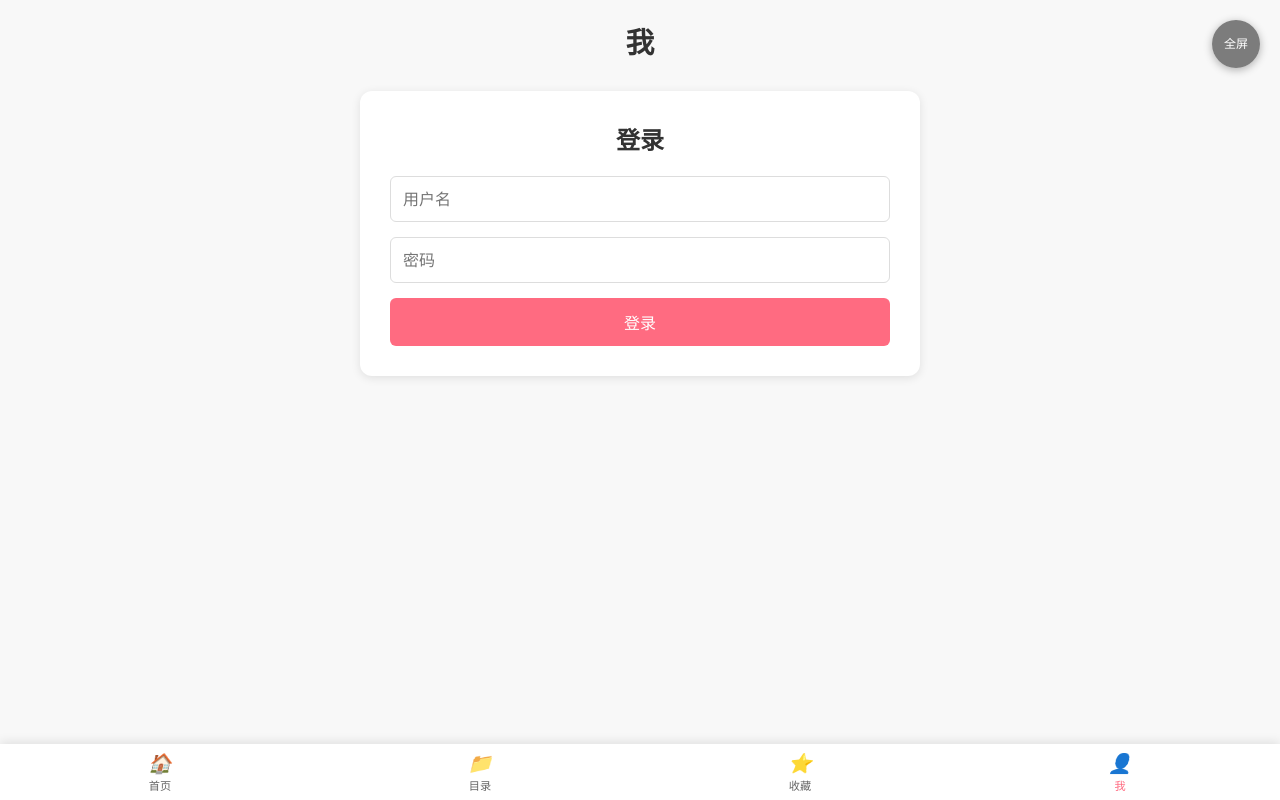
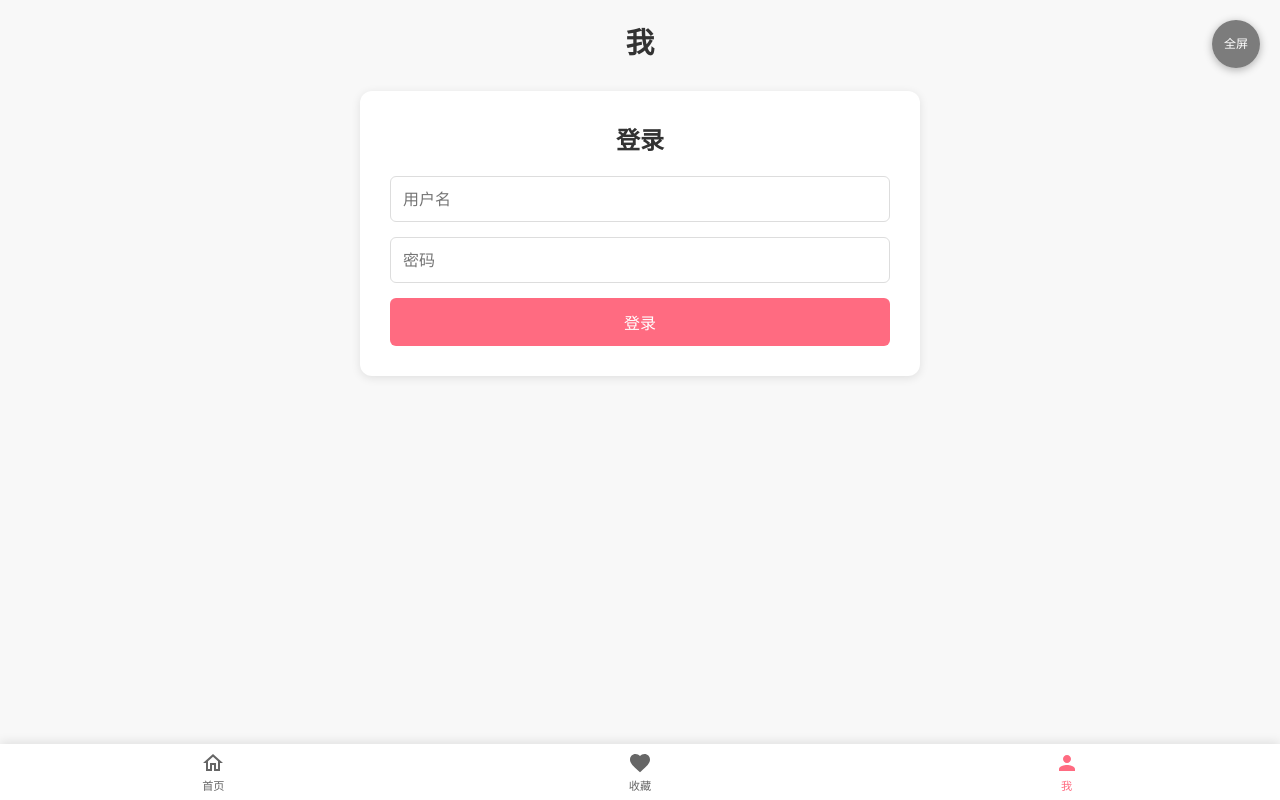
Before and after one commit to migumigu/mocaca, a Vue app in the folder frontend/: page /profile in a window 1280 px wide. Built offline with nearby package versions, Linux system fonts and the light colour scheme.

Commit message:
feat: 更新导航栏图标，替换emoji为简约扁平化SVG图标

```diff
--- /dev/null
+++ b/frontend/src/components/icons/NavIcons.vue
@@ -0,0 +1,42 @@
+<template>
+  <!-- 首页图标 -->
+  <svg v-if="name === 'home'" class="nav-icon" width="24" height="24" viewBox="0 0 24 24" fill="currentColor">
+    <path d="M12 5.69l5 4.5V18h-2v-6H9v6H7v-7.81l5-4.5M12 3L2 12h3v8h6v-6h2v6h6v-8h3L12 3z"/>
+  </svg>
+
+  <!-- 目录图标 -->
+  <svg v-else-if="name === 'folder'" class="nav-icon" width="24" height="24" viewBox="0 0 24 24" fill="currentColor">
+    <path d="M10 4H4c-1.1 0-1.99.9-1.99 2L2 18c0 1.1.9 2 2 2h16c1.1 0 2-.9 2-2V8c0-1.1-.9-2-2-2h-8l-2-2z"/>
+  </svg>
+
+  <!-- 收藏图标 -->
+  <svg v-else-if="name === 'favorite'" class="nav-icon" width="24" height="24" viewBox="0 0 24 24" fill="currentColor">
+    <path d="M12 21.35l-1.45-1.32C5.4 15.36 2 12.28 2 8.5 2 5.42 4.42 3 7.5 3c1.74 0 3.41.81 4.5 2.09C13.09 3.81 14.76 3 16.5 3 19.58 3 22 5.42 22 8.5c0 3.78-3.4 6.86-8.55 11.54L12 21.35z"/>
+  </svg>
+
+  <!-- 用户图标 -->
+  <svg v-else-if="name === 'user'" class="nav-icon" width="24" height="24" viewBox="0 0 24 24" fill="currentColor">
+    <path d="M12 12c2.21 0 4-1.79 4-4s-1.79-4-4-4-4 1.79-4 4 1.79 4 4 4zm0 2c-2.67 0-8 1.34-8 4v2h16v-2c0-2.66-5.33-4-8-4z"/>
+  </svg>
+</template>
+
+<script>
+export default {
+  name: 'NavIcons',
+  props: {
+    name: {
+      type: String,
+      required: true,
+      validator: (value) => ['home', 'folder', 'favorite', 'user'].includes(value)
+    }
+  }
+}
+</script>
+
+<style scoped>
+.nav-icon {
+  width: 24px;
+  height: 24px;
+  transition: all 0.3s ease;
+}
+</style>
--- a/frontend/src/views/Favorites.vue
+++ b/frontend/src/views/Favorites.vue
@@ -55,19 +55,19 @@
     <!-- 底部导航栏 -->
     <div class="bottom-nav">
       <div class="nav-item" @click="$router.push('/')">
-        <i class="nav-icon">🏠</i>
+        <NavIcons name="home" />
         <span>首页</span>
       </div>
       <div class="nav-item">
-        <i class="nav-icon">📁</i>
+        <NavIcons name="folder" />
         <span>目录</span>
       </div>
       <div class="nav-item active">
-        <i class="nav-icon">⭐</i>
+        <NavIcons name="favorite" />
         <span>收藏</span>
       </div>
       <div class="nav-item" @click="$router.push('/profile')">
-        <i class="nav-icon">👤</i>
+        <NavIcons name="user" />
         <span>我</span>
       </div>
     </div>
@@ -77,8 +77,12 @@
 <script>
 import { ref, onMounted } from 'vue'
 import { useRouter } from 'vue-router'
+import NavIcons from '../components/icons/NavIcons.vue'
 
 export default {
+  components: {
+    NavIcons
+  },
   setup() {
     const router = useRouter()
     const currentUser = ref(null)
@@ -342,8 +346,22 @@ export default {
 }
 
 .nav-icon {
-  font-size: 1.2rem;
+  width: 24px;
+  height: 24px;
   margin-bottom: 2px;
+  transition: all 0.3s ease;
+}
+
+.nav-item.active .nav-icon {
+  color: #ff6b81;
+}
+
+.nav-item:not(.active) .nav-icon {
+  color: #666;
+}
+
+.nav-item:hover .nav-icon {
+  transform: scale(1.1);
 }
 
 .nav-item span {
--- a/frontend/src/views/Profile.vue
+++ b/frontend/src/views/Profile.vue
@@ -89,20 +89,16 @@
 
     <!-- 底部导航栏 -->
     <div class="bottom-nav">
-      <div class="nav-item" @click="$router.push('/')">
-        <i class="nav-icon">🏠</i>
+      <div class="nav-item" :class="{ active: $route.path === '/' }" @click="$router.push('/')">
+        <NavIcons name="home" :active="$route.path === '/'" />
         <span>首页</span>
       </div>
-      <div class="nav-item">
-        <i class="nav-icon">📁</i>
-        <span>目录</span>
-      </div>
-      <div class="nav-item">
-        <i class="nav-icon">⭐</i>
+      <div class="nav-item" :class="{ active: $route.path === '/favorites' }" @click="$router.push('/favorites')">
+        <NavIcons name="favorite" :active="$route.path === '/favorites'" />
         <span>收藏</span>
       </div>
       <div class="nav-item active">
-        <i class="nav-icon">👤</i>
+        <NavIcons name="user" :active="true" />
         <span>我</span>
       </div>
     </div>
@@ -112,8 +108,12 @@
 <script>
 import { ref, onMounted } from 'vue'
 import { useRouter } from 'vue-router'
+import NavIcons from '../components/icons/NavIcons.vue'
 
 export default {
+  components: {
+    NavIcons
+  },
   setup() {
     const router = useRouter()
     const currentUser = ref(null)
@@ -483,8 +483,22 @@ export default {
 }
 
 .nav-icon {
-  font-size: 1.2rem;
+  width: 24px;
+  height: 24px;
   margin-bottom: 2px;
+  transition: all 0.3s ease;
+}
+
+.nav-item.active .nav-icon {
+  color: #ff6b81;
+}
+
+.nav-item:not(.active) .nav-icon {
+  color: #666;
+}
+
+.nav-item:hover .nav-icon {
+  transform: scale(1.1);
 }
 
 .nav-item span {
--- a/frontend/src/views/VideoList.vue
+++ b/frontend/src/views/VideoList.vue
@@ -40,19 +40,19 @@
     <!-- 底部导航栏 -->
     <div class="bottom-nav">
       <div class="nav-item active">
-        <i class="nav-icon">🏠</i>
+        <NavIcons name="home" />
         <span>首页</span>
       </div>
       <div class="nav-item">
-        <i class="nav-icon">📁</i>
+        <NavIcons name="folder" />
         <span>目录</span>
       </div>
       <div class="nav-item" @click="$router.push('/favorites')">
-        <i class="nav-icon">⭐</i>
+        <NavIcons name="favorite" />
         <span>收藏</span>
       </div>
       <div class="nav-item" @click="$router.push('/profile')">
-        <i class="nav-icon">👤</i>
+        <NavIcons name="user" />
         <span>我</span>
       </div>
     </div>
@@ -62,8 +62,12 @@
 <script>
 import { ref, onMounted } from 'vue'
 import { useRouter } from 'vue-router'
+import NavIcons from '../components/icons/NavIcons.vue'
 
 export default {
+  components: {
+    NavIcons
+  },
   setup() {
     const videos = ref([])
     const router = useRouter()
@@ -418,8 +422,22 @@ h1 {
 }
 
 .nav-icon {
-  font-size: 1.2rem;
+  width: 24px;
+  height: 24px;
   margin-bottom: 2px;
+  transition: all 0.3s ease;
+}
+
+.nav-item.active .nav-icon {
+  color: #ff6b81;
+}
+
+.nav-item:not(.active) .nav-icon {
+  color: #666;
+}
+
+.nav-item:hover .nav-icon {
+  transform: scale(1.1);
 }
 
 .nav-item span {
```
